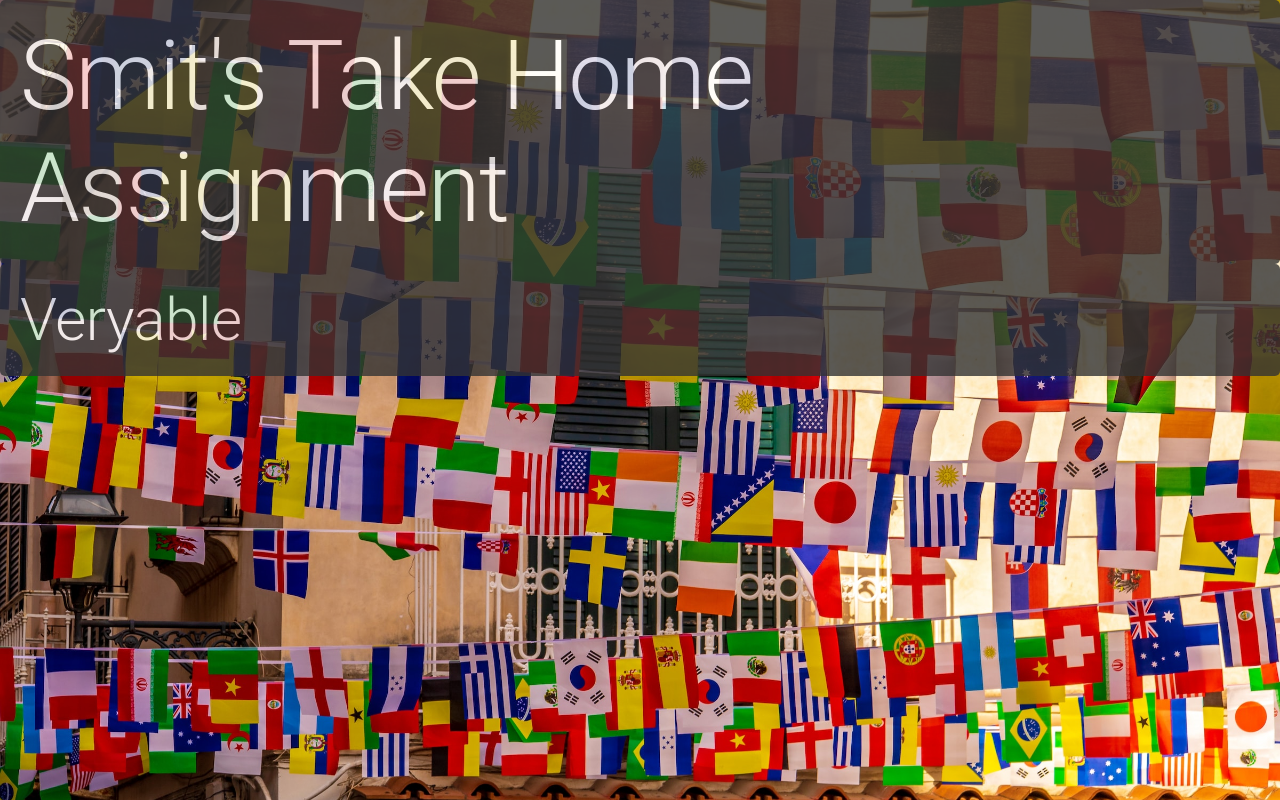
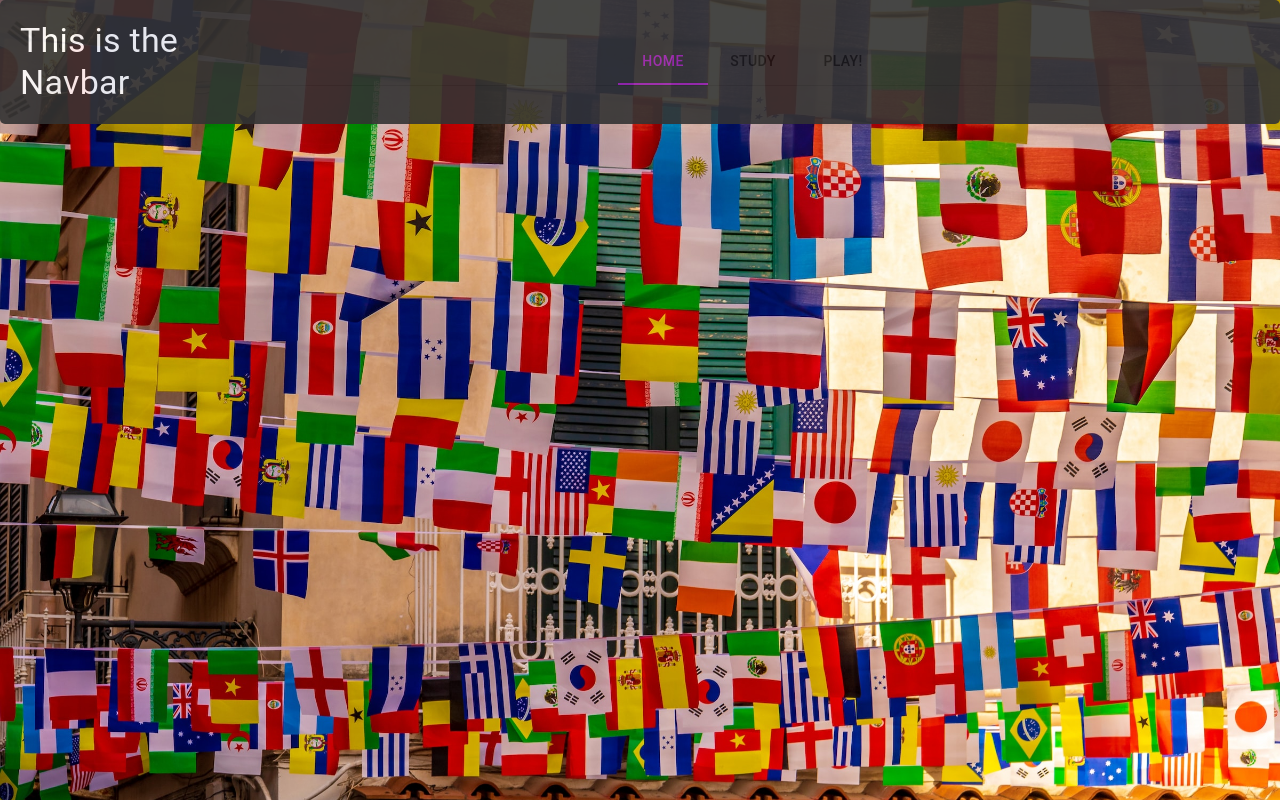
Before and after one commit to andrewasmit/veryable_smit, a React (Vite) app: page / in a window 1280 px wide. Built offline with nearby package versions, Linux system fonts and the light colour scheme; no server answers.

Commit message:
feat: added navbar and react-router-dom. includes helpers to create nav urls

```diff
--- a/package.json
+++ b/package.json
@@ -16,7 +16,8 @@
     "@mui/material": "^5.14.12",
     "graphql": "^16.8.1",
     "react": "^18.2.0",
-    "react-dom": "^18.2.0"
+    "react-dom": "^18.2.0",
+    "react-router-dom": "^6.16.0"
   },
   "devDependencies": {
     "@types/react": "^18.2.15",
--- a/src/App.css
+++ b/src/App.css
@@ -12,7 +12,7 @@
 }
 
 #main-container h1,
-#main-container h2 {
+#main-container h3 {
   background: #333;
   padding: 20px;
   border-radius: 5px;
--- a/src/App.tsx
+++ b/src/App.tsx
@@ -1,27 +1,39 @@
 // External Dependencies
 import { Typography } from '@mui/material'
+import { Route, Routes } from 'react-router-dom';
 
 //Internal Dependencies
 import { useGetCountries } from './gql/getCountries'
+import Welcome from './pages/Welcome';
+import Navbar from './components/Navbar/Navbar';
+import Countries from './pages/Countries';
 
 //Local Dependencies
 import './App.css'
 
 
+// Component Definition
 function App() {
 
   const { data: countries, loading, error } = useGetCountries();
-
   console.log("COUNTRIES: ", countries)
 
   if(loading){
     return <Typography variant='h4'>Loading...</Typography>
   }
 
+  if(error){
+    console.log(error);
+  }
+
   return (
     <div id="main-container">
-      <Typography variant="h1">Smit's Take Home Assignment</Typography>
-      <Typography variant="h2">Veryable</Typography>
+      <Navbar />
+      <Routes>
+        <Route path='/home' element={<Welcome loading={loading}/>} />
+        <Route path='/countries' element={<Countries data={countries}/>} />
+        {/* <Route path='/game' element={<Game loading={loading}/>} /> */}
+      </Routes>
     </div>
   )
 }
--- /dev/null
+++ b/src/components/Navbar/Navbar.tsx
@@ -0,0 +1,55 @@
+//External Dependencies
+import { useState } from "react";
+import { Box, Tab, Tabs, Typography } from "@mui/material"
+
+// Local Dependencies
+import './navbar.css'
+import { useNavigate } from "react-router-dom";
+import { handleClickNavigationTab } from "../../utils/navigation-helpers";
+
+
+//Local Typings
+const a11yProps = (index: number) => {
+  return {
+    id: `tab-${index}`,
+    'aria-controls': `tabpanel-${index}`,
+  };
+}
+
+// Component Definition
+function Navbar() {
+
+  const [pageIdx, setPageIdx] = useState(0);
+  const navigate = useNavigate();
+
+  const handleChange = (event: React.SyntheticEvent, newIdx: number) => {
+    setPageIdx(newIdx);
+    const url = handleClickNavigationTab(event.target.innerText)
+    navigate(`/${url}`)
+  };
+
+
+  return (
+    <div id="navbar-container">
+      <Typography variant="h4" >This is the Navbar</Typography>
+
+      <Box sx={{ width: '100%', borderBottom: 1, borderColor: 'divider' }}>
+        <Tabs
+          value={pageIdx}
+          onChange={handleChange}
+          aria-label="navbar"
+          // variant="fullWidth"
+          centered
+          textColor="secondary"
+          indicatorColor="secondary"
+        >
+          <Tab label="Home" {...a11yProps(0)} />
+          <Tab label="Study" {...a11yProps(1)} />
+          <Tab label="Play!" {...a11yProps(2)} />
+        </Tabs>
+      </Box>
+    </div>
+  )
+}
+
+export default Navbar
--- /dev/null
+++ b/src/components/Navbar/navbar.css
@@ -0,0 +1,16 @@
+/* * {
+  margin: 0;
+  padding: 0;
+} */
+
+#navbar-container {
+  display: flex;
+  justify-content: center;
+  align-items: center;
+  box-sizing: border-box;
+  color: #fff;
+  background: #333;
+  padding: 20px;
+  border-radius: 5px;
+  opacity: 0.9;
+}
--- a/src/main.tsx
+++ b/src/main.tsx
@@ -1,7 +1,12 @@
+//External Dependencies
 import React from 'react'
 import ReactDOM from 'react-dom/client'
+import { ApolloClient, InMemoryCache, ApolloProvider } from '@apollo/client';
+import { BrowserRouter } from 'react-router-dom'
+
+//Local Dependencies
 import App from './App.tsx'
-import { ApolloClient, InMemoryCache, ApolloProvider } from '@apollo/client';
+
 
 const client = new ApolloClient({
   uri: 'https://countries.trevorblades.com/graphql',
@@ -10,8 +15,10 @@ const client = new ApolloClient({
 
 ReactDOM.createRoot(document.getElementById('root')!).render(
   <React.StrictMode>
-    <ApolloProvider client={client}>
-      <App />
-    </ApolloProvider>
+    <BrowserRouter>
+      <ApolloProvider client={client}>
+        <App />
+      </ApolloProvider>
+    </BrowserRouter>
   </React.StrictMode>,
 )
--- /dev/null
+++ b/src/pages/Countries/index.tsx
@@ -0,0 +1,12 @@
+// External Dependencies
+import { Typography } from '@mui/material'
+
+function Countries() {
+  return (
+    <div>
+      <Typography variant='h2'>This is the countries page</Typography>
+    </div>
+  )
+}
+
+export default Countries
--- /dev/null
+++ b/src/pages/Welcome.tsx
@@ -0,0 +1,23 @@
+// External Dependencies
+import { Typography } from "@mui/material"
+
+type WelcomeParams = {
+  loading: boolean;
+}
+
+function Welcome({ loading }: WelcomeParams) {
+
+
+  if(loading){
+    return <Typography variant='h4'>Loading...</Typography>
+  }
+
+  return (
+    <div id="welcome-page-container">
+      <Typography variant="h1">This is the Welcome Page</Typography>
+      <Typography variant="h3">This is Andrew's Smit's takehome assignment for Veryable</Typography>
+    </div>
+  )
+}
+
+export default Welcome
--- /dev/null
+++ b/src/utils/navigation-helpers.ts
@@ -0,0 +1,11 @@
+export const handleClickNavigationTab = (linkTab: string): string => {
+  switch (linkTab) {
+    case "HOME":
+      return "home";
+    case "STUDY":
+      return "countries";
+    case "PLAY!":
+      return "game";
+  }
+  return "";
+};
```
Also changed, not shown: src/components/Popup/Popup.tsx (added, +13 -0 lines), src/gql/getCountries.ts (+25 -0 lines), 1 other file (tests, documents, lock files or other folders).
